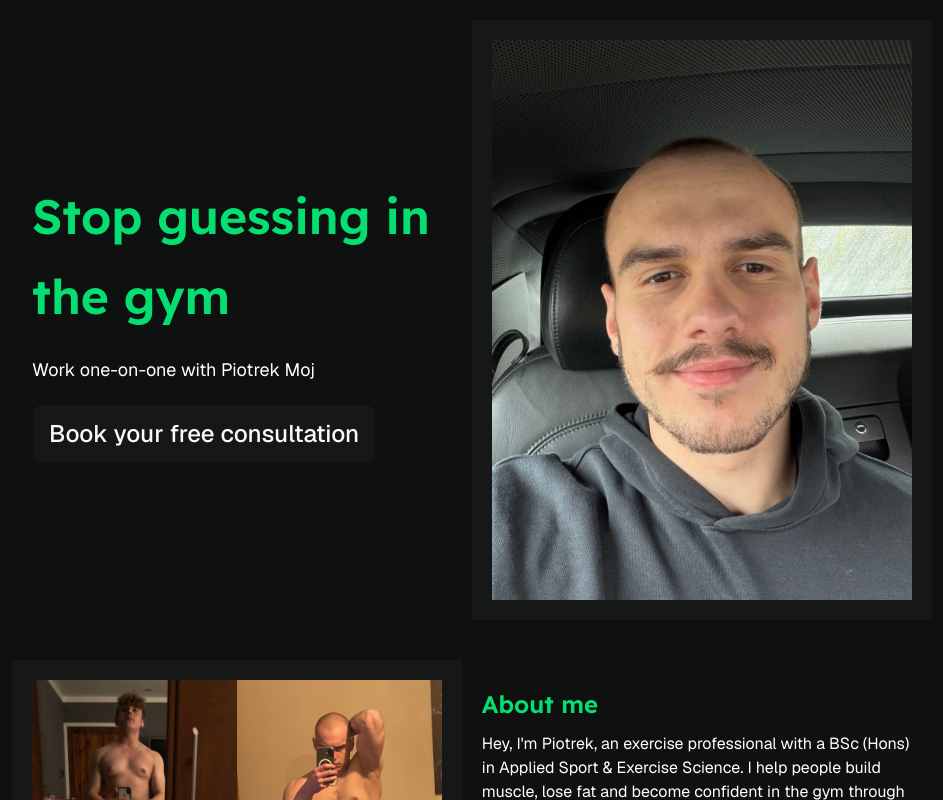
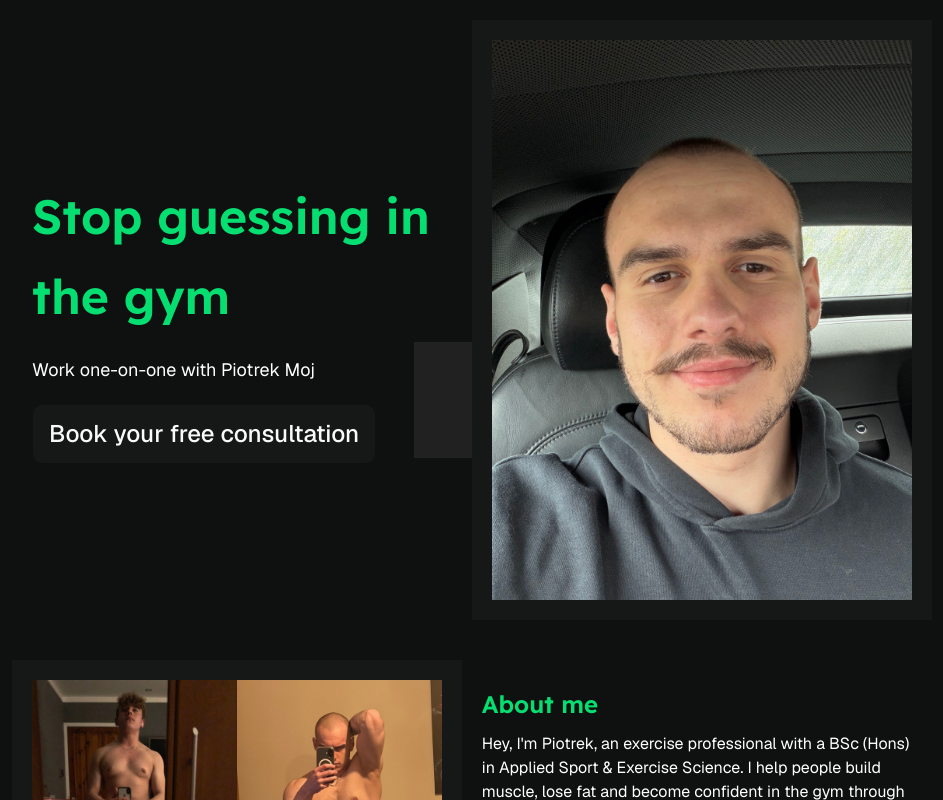
Before and after one commit to krako2/piotr-moj-pt, a Next.js app: page / in a window 1280 px wide. Shown: the top 800 px of the page, without its empty margins (168-1111 px from the left). Built offline with nearby package versions, Linux system fonts and the light colour scheme.

Commit message:
add a grey cube to the background and shift the z-index to put it behind everything

```diff
--- a/components/animated-background.tsx
+++ b/components/animated-background.tsx
@@ -4,8 +4,14 @@ import { Canvas } from "@react-three/fiber";
 
 export default function AnimatedBackground() {
   return (
-    <div className="fixed w-full h-screen">
-      <Canvas />
+    <div className="fixed w-full h-screen -z-1">
+      <Canvas>
+        <mesh>
+          <ambientLight intensity={0.1} />
+          <boxGeometry />
+          <meshStandardMaterial />
+        </mesh>
+      </Canvas>
     </div>
   );
 }
```
